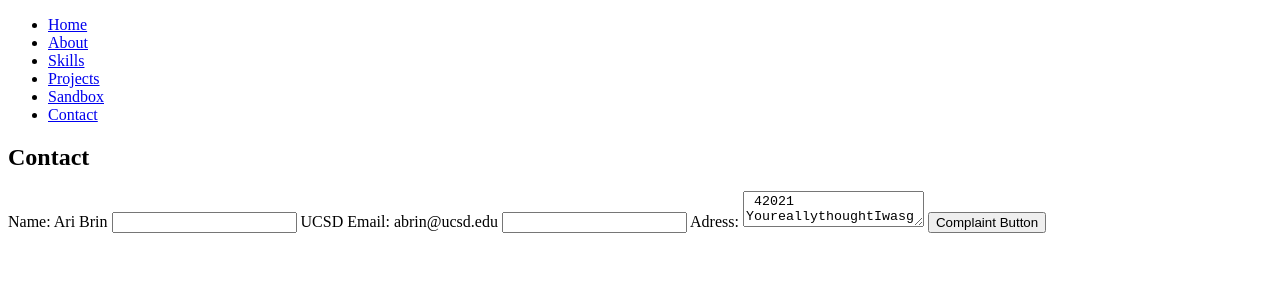
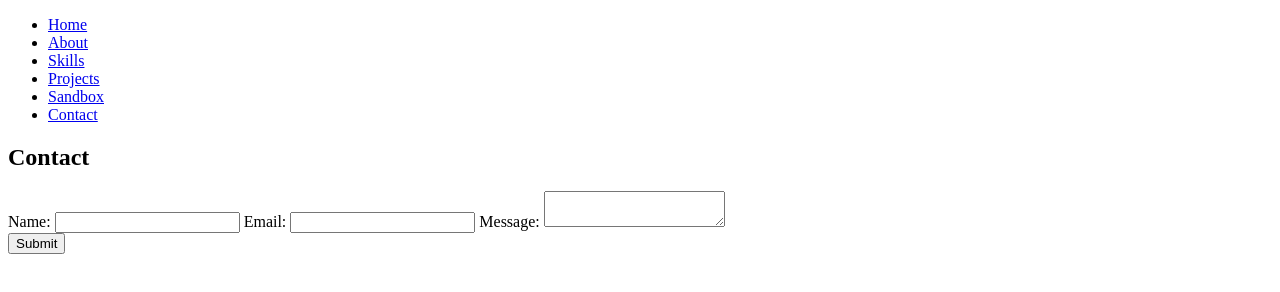
Before and after one commit to aribrin/cse134-hw2, a plain HTML site: page contact.html in a window 1280 px wide. Drawn offline with Linux system fonts and the light colour scheme.

Commit message:
Update contact.html

```diff
--- a/contact.html
+++ b/contact.html
@@ -23,16 +23,18 @@
     <section>
       <h2>Contact</h2>
       <form>
-        <label for="name">Name: Ari Brin</label>
+        <label for="name">Name:</label>
         <input type="text" id="name" name="name">
 
-        <label for="email">UCSD Email: abrin@ucsd.edu</label>
+        <label for="email">Email:</label>
         <input type="email" id="email" name="email">
 
-        <label for="message">Adress:</label>
-        <textarea id="message" name="message"> 42021 YoureallythoughtIwasgonnaputhatontheinternet ST. </textarea>
+        <label for="message">Message:</label>
+        <textarea id="message" name="message"></textarea>
 
-        <button type="submit">Complaint Button</button>
+        <br>
+
+        <button type="submit">Submit</button>
       </form>
     </section>
   </main>
```
